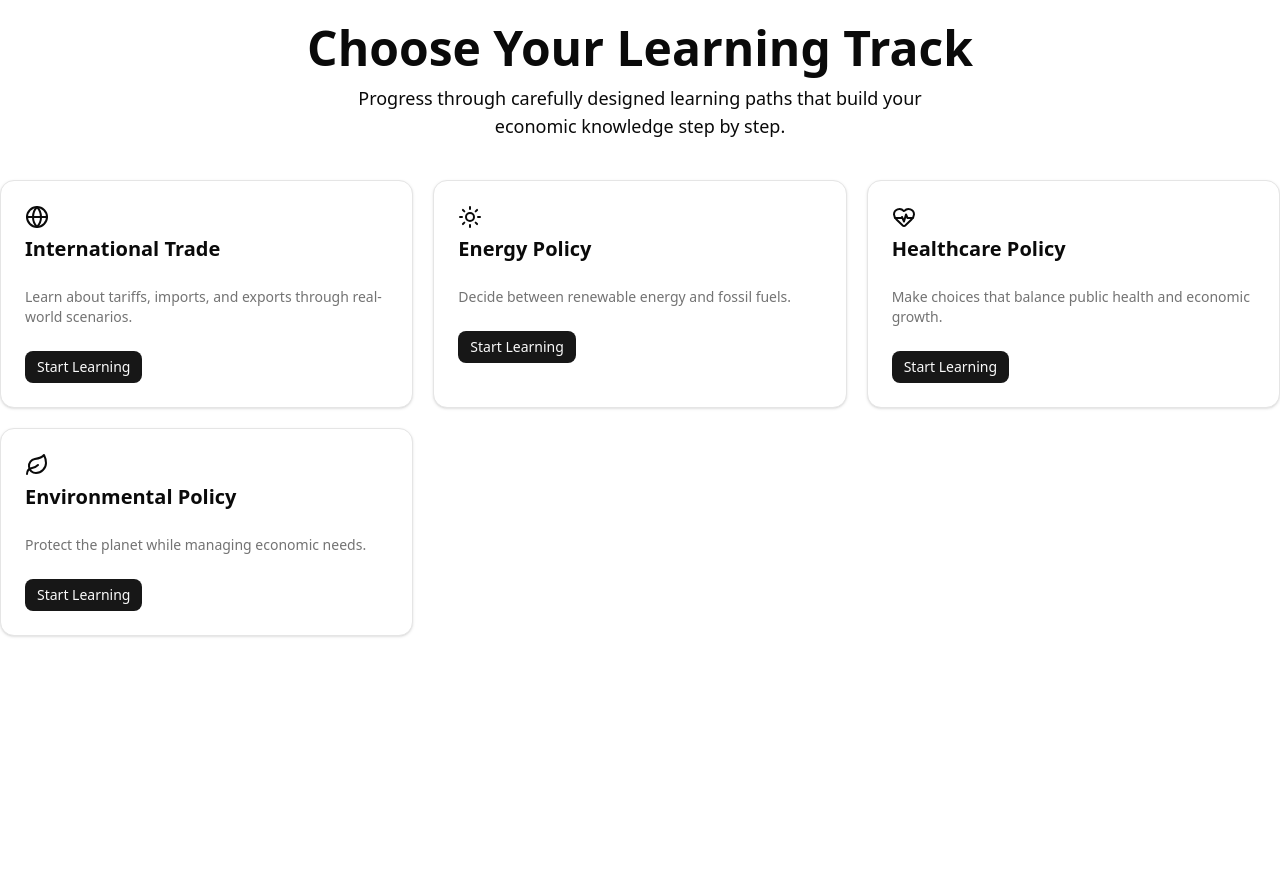
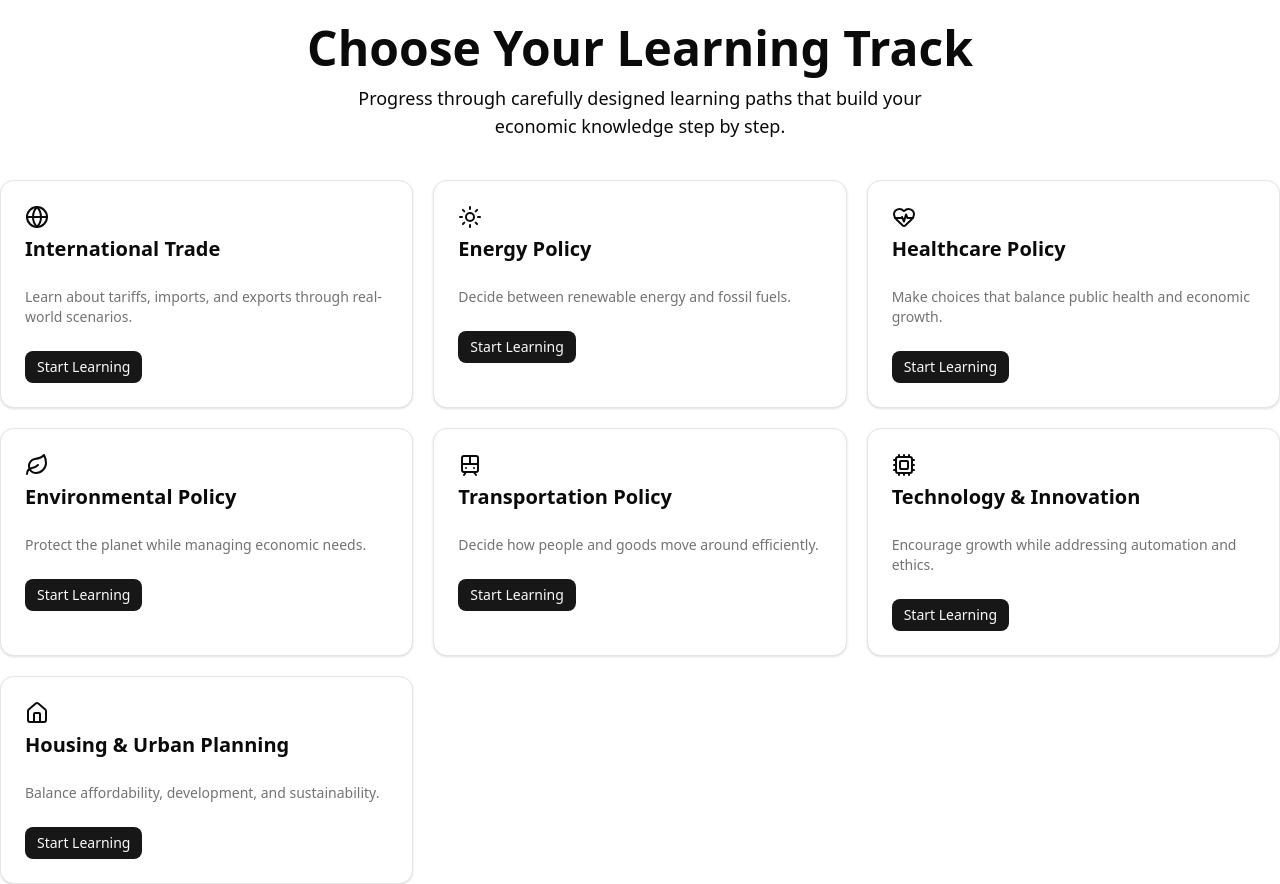
Before and after one commit to bhaskrr/ecoplay, a Next.js app: page /game in a window 1280 px wide. Before the commit the page ends 800 px from the top, so only its background shows below. Built offline with nearby package versions, Linux system fonts and the light colour scheme.

Commit message:
added more data

```diff
--- a/src/app/data/gameData.js
+++ b/src/app/data/gameData.js
@@ -1,4 +1,4 @@
-import { Globe, HeartPulse, Leaf, Sun } from "lucide-react";
+import { Cpu, Globe, HeartPulse, Home, Leaf, Sun, Train } from "lucide-react";
 
 export const topics = [
     {
@@ -144,5 +144,125 @@ export const topics = [
                 ]
             }
         ]
+    },
+    {
+        "id": "transport",
+        "title": "Transportation Policy",
+        "description": "Decide how people and goods move around efficiently.",
+        "icon": Train,
+        "questions": [
+            {
+                "id": 1,
+                "text": "Invest in high-speed rail between major cities?",
+                "choices": [
+                    {
+                        "text": "Yes, build it",
+                        "effects": { "money": -20, "pollution": -15, "population": 3 },
+                        "impactDescription": "Cuts travel times, reduces pollution."
+                    },
+                    {
+                        "text": "No, stick to roads",
+                        "effects": { "money": 5, "pollution": 10, "population": 0 },
+                        "impactDescription": "Cheaper now, but traffic worsens."
+                    }
+                ]
+            },
+            {
+                "id": 2,
+                "text": "Should public transport be free?",
+                "choices": [
+                    {
+                        "text": "Yes, fully funded",
+                        "effects": { "money": -10, "pollution": -5, "population": 2 },
+                        "impactDescription": "Encourages use but costs the government."
+                    },
+                    {
+                        "text": "No, charge fares",
+                        "effects": { "money": 5, "pollution": 0, "population": 0 },
+                        "impactDescription": "Revenue from fares but fewer people use it."
+                    }
+                ]
+            }
+        ]
+    },
+    {
+        "id": "tech",
+        "title": "Technology & Innovation",
+        "description": "Encourage growth while addressing automation and ethics.",
+        "icon": Cpu,
+        "questions": [
+            {
+                "id": 1,
+                "text": "Should AI be regulated to protect jobs?",
+                "choices": [
+                    {
+                        "text": "Yes, limit AI adoption",
+                        "effects": { "money": -5, "pollution": 0, "population": 3 },
+                        "impactDescription": "Jobs are protected but innovation slows."
+                    },
+                    {
+                        "text": "No, let AI grow freely",
+                        "effects": { "money": 15, "pollution": 0, "population": -2 },
+                        "impactDescription": "Economic growth speeds up but jobs are lost."
+                    }
+                ]
+            },
+            {
+                "id": 2,
+                "text": "Invest in a national quantum computing program?",
+                "choices": [
+                    {
+                        "text": "Yes, invest heavily",
+                        "effects": { "money": -20, "pollution": 0, "population": 2 },
+                        "impactDescription": "Potential long-term breakthroughs but high upfront cost."
+                    },
+                    {
+                        "text": "No, wait for private sector",
+                        "effects": { "money": 0, "pollution": 0, "population": 0 },
+                        "impactDescription": "No risk, but potential to lag behind competitors."
+                    }
+                ]
+            }
+        ]
+    },
+    {
+        "id": "housing",
+        "title": "Housing & Urban Planning",
+        "description": "Balance affordability, development, and sustainability.",
+        "icon": Home,
+        "questions": [
+            {
+                "id": 1,
+                "text": "Should rent control be introduced in major cities?",
+                "choices": [
+                    {
+                        "text": "Yes, cap rent increases",
+                        "effects": { "money": -5, "pollution": 0, "population": 4 },
+                        "impactDescription": "Makes housing affordable but discourages new development."
+                    },
+                    {
+                        "text": "No, let market decide",
+                        "effects": { "money": 5, "pollution": 0, "population": -2 },
+                        "impactDescription": "Encourages building but rents may rise sharply."
+                    }
+                ]
+            },
+            {
+                "id": 2,
+                "text": "Redevelop old industrial areas into housing?",
+                "choices": [
+                    {
+                        "text": "Yes, convert them",
+                        "effects": { "money": -10, "pollution": -5, "population": 3 },
+                        "impactDescription": "Revitalizes neighborhoods and creates homes."
+                    },
+                    {
+                        "text": "No, keep them industrial",
+                        "effects": { "money": 5, "pollution": 2, "population": 0 },
+                        "impactDescription": "Preserves jobs but misses housing opportunities."
+                    }
+                ]
+            }
+        ]
     }
 ];
```
